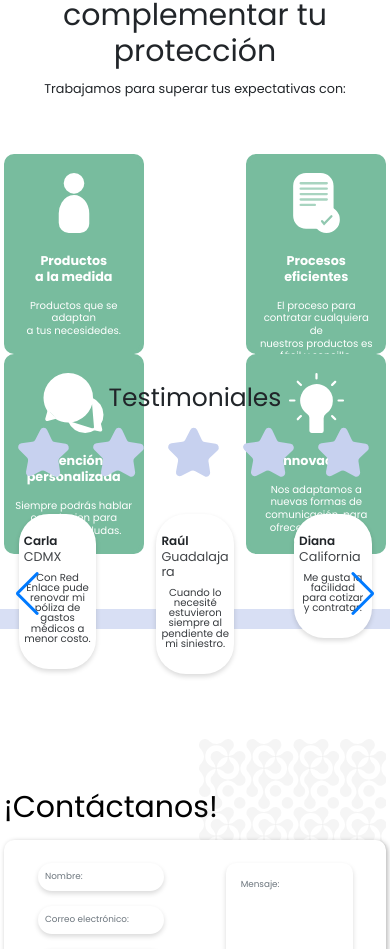
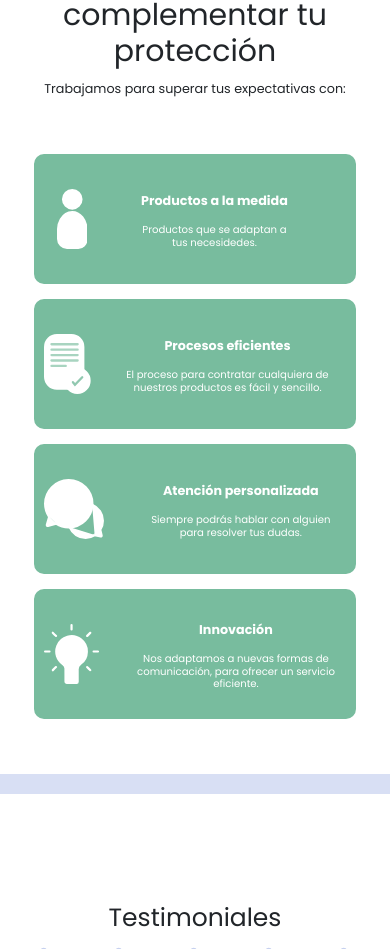
Before and after one commit to Pacyx-Mexico/red-enlace, a React (Vite) app: page / in a window 390 px wide. Shown: the part 2466-3415 px from the top of the page. Built offline with nearby package versions, Linux system fonts and the light colour scheme.

Commit message:
fixed mobile styles for Characteristics

```diff
--- a/src/components/landing/Characteristics.jsx
+++ b/src/components/landing/Characteristics.jsx
@@ -16,7 +16,7 @@ export const Characteristics = () => {
         </h3>
         <h5 className="text-dark fs-1 fw-normal text-center pt-4">Trabajamos para superar tus expectativas con:</h5>
       </div>
-      <div className="container py-3 position-relative">
+      <div className="container py-3 position-relative d-none d-lg-block">
         <div className="row d-flex justify-content-between">
           <div className="col-auto">
             <div className="card border border-4 border-primary rounded-5 py-5 px-5 text-center">
@@ -24,10 +24,10 @@ export const Characteristics = () => {
                 <PersonIcon />
               </div>
               <div className="card-body px-2 pb-0">
-                <p className="card-title fw-bold lh-sm text-primary fs-1">
+                <p className="card-title fw-bold lh-sm text-primary">
                   Productos <br />a la medida
                 </p>
-                <p className="card-title fw-normal lh-sm text-primary fs-2 mt-5">
+                <p className="card-title fw-normal lh-sm text-primary mt-3">
                   Productos que se <br />adaptan<br /> a tus necesidedes.
                 </p>
               </div>
@@ -39,11 +39,11 @@ export const Characteristics = () => {
                 <ReportIcon />
               </div>
               <div className="card-body">
-                <p className="card-title fw-bold lh-sm text-primary fs-1">
+                <p className="card-title fw-bold lh-sm text-primary">
                   Procesos <br />eficientes
                 </p>
-                <p className="card-title fw-normal lh-sm text-primary fs-2 mt-5">
-                  El proceso para <br />contratar cualquiera de <br />nuestros productos es <br />fácil y sencillo.
+                <p className="card-title fw-normal lh-sm text-primary mt-3">
+                  El proceso para <br />contratar cualquiera de nuestros productos es fácil y sencillo.
                 </p>
               </div>
             </div>
@@ -54,10 +54,10 @@ export const Characteristics = () => {
                 <ChatIcon />
               </div>
               <div className="card-body px-2 pb-0">
-                <p className="card-title fw-bold lh-sm text-primary fs-1">
+                <p className="card-title fw-bold lh-sm text-primary">
                   Atención personalizada
                 </p>
-                <p className="card-title fw-normal lh-sm text-primary fs-2 mt-5">
+                <p className="card-title fw-normal lh-sm text-primary mt-3">
                   Siempre podrás hablar<br />con alguien para<br />resolver tus dudas.
                 </p>
               </div>
@@ -69,11 +69,76 @@ export const Characteristics = () => {
                 <IdeaIcon />
               </div>
               <div className="card-body px-2 pb-0">
+                <p className="card-title fw-bold lh-sm text-primary">
+                  Innovación
+                </p>
+                <p className="card-title fw-normal lh-sm text-primary mt-4">
+                  Nos adaptamos a<br />nuevas formas de<br />comunicación, para<br />ofrecer un servicio<br />eficiente.
+                </p>
+              </div>
+            </div>
+          </div>
+        </div>
+      </div>
+
+      <div className="container py-3 position-relative d-lg-none">
+        <div className="row d-flex justify-content-between mx-5 px-5 gap-5">
+          <div className="col-12">
+            <div className="card border border-4 border-primary rounded-5 py-5 px-5 text-center d-flex row align-items-center justify-content-center">
+              <div className="icon-height d-flex align-items-center">
+                <PersonIcon />
+              </div>
+              <div className="card-body px-2 pb-0 d-flex flex-column justify-content-center">
+                <p className="card-title fw-bold lh-sm text-primary fs-1">
+                  Productos a la medida
+                </p>
+                <p className="card-title fw-normal lh-sm text-primary fs-2 mt-5 align-self-center">
+                  Productos que se adaptan a<br />tus necesidedes.
+                </p>
+              </div>
+            </div>
+          </div>
+          <div className="col-12">
+            <div className="card border border-4 border-primary rounded-5 py-5 px-2 text-center d-flex row align-items-center justify-content-center">
+              <div className="icon-height d-flex align-items-center">
+                <ReportIcon />
+              </div>
+              <div className="card-body px-2 pb-0 d-flex flex-column justify-content-center">
+                <p className="card-title fw-bold lh-sm text-primary fs-1">
+                  Procesos eficientes
+                </p>
+                <p className="card-title fw-normal lh-sm text-primary fs-2 mt-5">
+                  El proceso para contratar cualquiera de <br />nuestros productos es fácil y sencillo.
+                </p>
+              </div>
+            </div>
+          </div>
+          <div className="col-12">
+            <div className="card border border-4 border-primary rounded-5 py-5 px-2 text-center d-flex row align-items-center justify-content-center">
+              <div className="icon-height d-flex align-items-center">
+                <ChatIcon />
+              </div>
+              <div className="card-body px-2 pb-0 d-flex flex-column justify-content-center">
+                <p className="card-title fw-bold lh-sm text-primary fs-1">
+                  Atención personalizada
+                </p>
+                <p className="card-title fw-normal lh-sm text-primary fs-2 mt-5">
+                  Siempre podrás hablar con alguien <br />para resolver tus dudas.
+                </p>
+              </div>
+            </div>
+          </div>
+          <div className="col-12">
+            <div className="card border border-4 border-primary rounded-5 py-5 px-2 text-center d-flex row align-items-center justify-content-center">
+              <div className="icon-height d-flex align-items-center">
+                <IdeaIcon />
+              </div>
+              <div className="card-body px-2 pb-0 d-flex flex-column justify-content-center">
                 <p className="card-title fw-bold lh-sm text-primary fs-1">
                   Innovación
                 </p>
                 <p className="card-title fw-normal lh-sm text-primary fs-2 mt-5">
-                  Nos adaptamos a<br />nuevas formas de<br />comunicación, para<br />ofrecer un servicio<br />eficiente.
+                  Nos adaptamos a nuevas formas de<br />comunicación, para ofrecer un servicio<br />eficiente.
                 </p>
               </div>
             </div>
@@ -123,6 +188,10 @@ const CharacteristicSection = styled.section`
     .icon-height {
       height: 15rem;
     }
+
+    .card-body .card-title {
+      font-size: 14px;
+    }
   }
 
   .btn-first {
@@ -141,4 +210,21 @@ const CharacteristicSection = styled.section`
   .services-title {
     padding-bottom: 10rem;
   }
-`
+
+  @media (max-width: 991px) {
+    height: 194rem;
+    .card {
+      width: auto;
+      height: 26rem;
+
+      .icon-height {
+        width: auto;
+      }
+
+      .card-body {
+        width: 86%;
+      }
+    }
+  }
+
+`;
```
